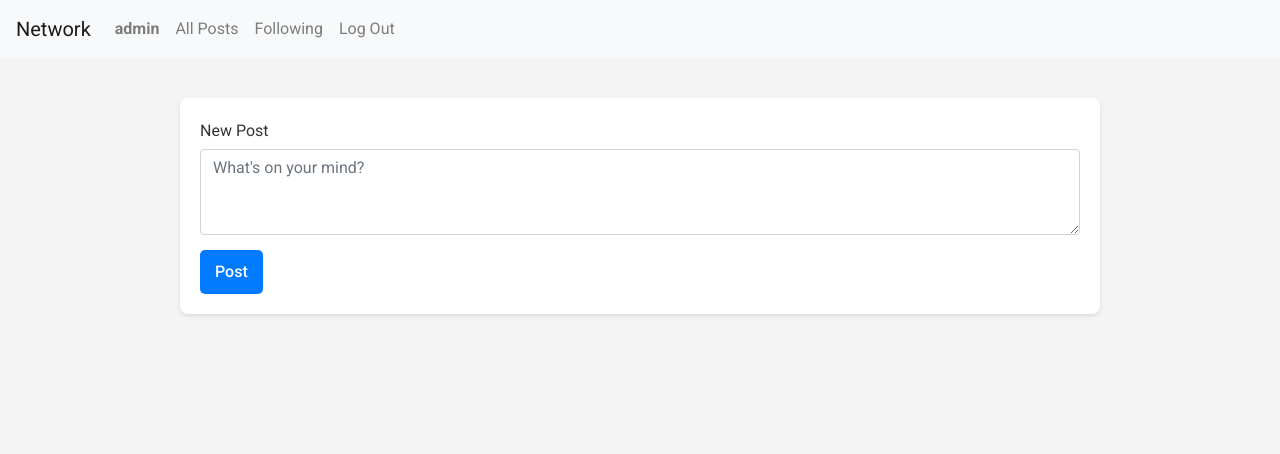
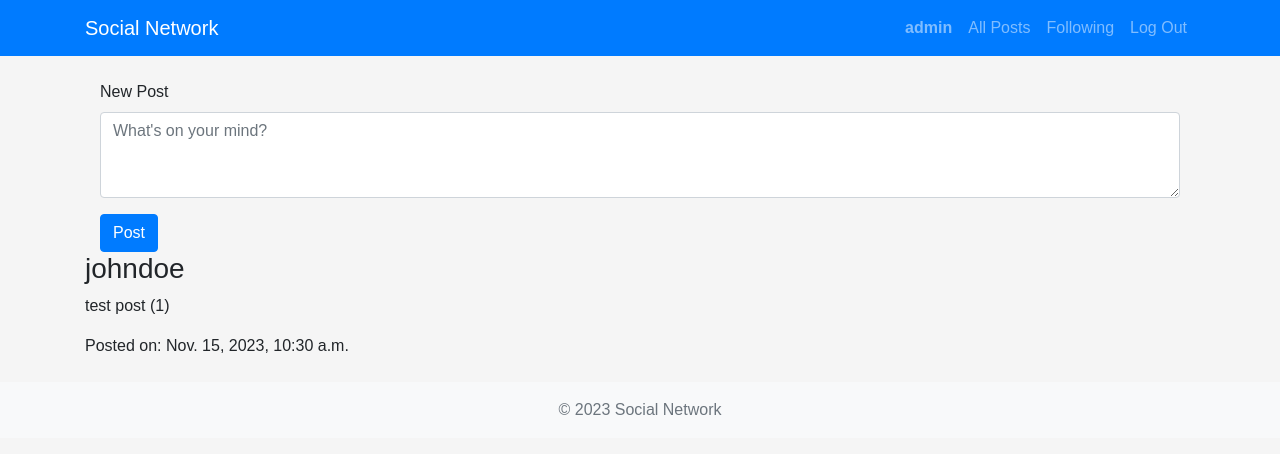
Before and after one commit to mark-goudie/project4, a Django app: page / in a window 1280 px wide. Shown: the top 454 px of the page. Run offline with Django 3.2, Linux system fonts and the light colour scheme; a user stored in the database is signed in; data comes from the database, SQL or seed files in the repository; both versions use the stored data as it was after the commit; some libraries are stand-ins or nearby versions.

Commit message:
fixed the post issue

```diff
--- a/network/static/network/styles.css
+++ b/network/static/network/styles.css
@@ -1,119 +1,20 @@
-/* General Styles */
-body {
-  font-family: "Roboto", sans-serif;
-  background-color: #f4f4f4;
-  color: #333;
-  line-height: 1.6;
-}
-
-.container {
-  max-width: 960px;
-  margin: 20px auto;
-  padding: 20px;
-}
-
-/* Headers */
-h2,
-h3 {
-  color: #333;
-}
-
-/* Buttons */
-.btn {
-  font-weight: 500;
-  border: none;
-  border-radius: 5px;
-  padding: 10px 15px;
-  margin-right: 5px;
-  transition: background-color 0.3s ease;
-}
-
-.btn-primary {
-  background-color: #007bff;
-  color: white;
-}
-
-.btn-primary:hover {
-  background-color: #0056b3;
-}
-
-.btn-outline-primary {
-  background-color: transparent;
-  color: #007bff;
-  border: 1px solid #007bff;
-}
-
-.btn-outline-primary:hover {
-  background-color: #007bff;
-  color: white;
-}
-
-/* Forms */
-form {
-  background: white;
-  padding: 20px;
-  border-radius: 8px;
-  box-shadow: 0 2px 4px rgba(0, 0, 0, 0.1);
-}
-
-.form-group {
-  margin-bottom: 15px;
-}
-
-label {
-  display: block;
-  margin-bottom: 5px;
-}
-
-input[type="text"],
-input[type="email"],
-textarea {
-  width: 100%;
-  padding: 10px;
-  border: 1px solid #ddd;
-  border-radius: 4px;
+* {
+  margin: 0;
+  padding: 0;
   box-sizing: border-box;
 }
 
-input[type="submit"] {
-  width: 100%;
-  cursor: pointer;
+html {
+  overflow-x: hidden;
 }
 
-#compose-view textarea,
-#compose-body textarea {
-  min-height: 200px;
+body {
+  font-family: Arial, sans-serif;
+  font-weight: 400;
+  overflow-x: hidden;
+  background-color: #f5f5f5;
 }
 
-/* Email List */
-.email {
-  background: white;
-  padding: 10px;
-  margin-bottom: 10px;
-  border-radius: 4px;
-  box-shadow: 0 2px 4px rgba(0, 0, 0, 0.05);
+.no-under {
+  text-decoration: none;
 }
-
-.email > div {
-  padding: 5px;
-}
-
-.email:hover {
-  background-color: #f9f9f9;
-}
-
-/* Responsive Design */
-@media (max-width: 768px) {
-  .container {
-    width: 95%;
-    padding: 10px;
-  }
-}
-
-/* Interactive Elements */
-.email:hover,
-.btn:hover,
-.form-group input:focus,
-.form-group textarea:focus {
-  transition: all 0.3s ease;
-}
--- a/network/templates/network/all_posts.html
+++ b/network/templates/network/all_posts.html
@@ -1,3 +1,5 @@
+{% extends "network/layout.html" %}
+
 {% for post in posts %}
 
 {% endfor %}
--- a/network/templates/network/following.html
+++ b/network/templates/network/following.html
@@ -1,6 +1,7 @@
 {% extends "network/layout.html" %}
 
 {% block body %}
+
 <h2>Following</h2>
 <div class="posts">
     {% for post in posts %}
--- a/network/templates/network/index.html
+++ b/network/templates/network/index.html
@@ -2,15 +2,32 @@
 
 {% block body %}
 
+{% if user.is_authenticated %}
     <div class="container">
-    <form method="post">
+        <form method="post" action="{% url 'new_post' %}">
             {% csrf_token %}
             <div class="form-group">
                 <label for="post">New Post</label>
-            <textarea class="form-control" id="post" name="post" placeholder="What's on your mind?" rows="3"></textarea>
+                <textarea class="form-control" id="post" name="post_content" placeholder="What's on your mind?" rows="3"></textarea>
             </div>
             <button type="submit" class="btn btn-primary">Post</button>
         </form>
     </div>
+{% endif %}
+
+<div class="posts">
+    {% for post in posts %}
+    <div class="post">
+        <h3>{{ post.user.username }}</h3>
+        <p>{{ post.post }}</p>
+        <p>Posted on: {{ post.timestamp }}</p>
+    </div>
+    {% empty %}
+    <div class="alert alert-info" role="alert">
+        No posts to display.
+    </div>
+    {% endfor %}
+</div>
+
 
 {% endblock %}
--- a/network/templates/network/layout.html
+++ b/network/templates/network/layout.html
@@ -4,31 +4,22 @@
 <html lang="en">
 <head>
     <title>{% block title %}Social Network{% endblock %}</title>
-    <link
-      rel="stylesheet"
-      href="https://stackpath.bootstrapcdn.com/bootstrap/4.4.1/css/bootstrap.min.css"
-      integrity="sha384-Vkoo8x4CGsO3+Hhxv8T/Q5PaXtkKtu6ug5TOeNV6gBiFeWPGFN9MuhOf23Q9Ifjh"
-      crossorigin="anonymous"
-    />
-    <link
-      href="https://fonts.googleapis.com/css2?family=Roboto:wght@400;500;700&display=swap"
-      rel="stylesheet"
-    />
+    <link rel="stylesheet" href="https://stackpath.bootstrapcdn.com/bootstrap/4.4.1/css/bootstrap.min.css" integrity="sha384-Vkoo8x4CGsO3+Hhxv8T/Q5PaXtkKtu6ug5TOeNV6gBiFeWPGFN9MuhOf23Q9Ifjh" crossorigin="anonymous" />
+    <link href="https://fonts.googleapis.com/css2?family=Roboto:wght@400;500;700&display=swap" rel="stylesheet" />
     <link href="{% static 'network/styles.css' %}" rel="stylesheet" />
     <link rel="icon" href="{% static 'network/favicon.ico' %}" />
 </head>
 <body>
-    <nav class="navbar navbar-expand-lg navbar-light bg-light">
-      <a class="navbar-brand" href="#">Network</a>
-
+    <nav class="navbar navbar-expand-lg navbar-dark bg-primary">
+        <div class="container">
+            <a class="navbar-brand" href="{% url 'index' %}">Social Network</a>
             <div>
-        <ul class="navbar-nav mr-auto">
+                <ul class="navbar-nav ml-auto">
                     {% if user.is_authenticated %}
                     <li class="nav-item">
                         <a class="nav-link" href="{% url 'profile' username=user.username %}"><strong>{{ user.username }}</strong></a>
                     </li>
                     {% endif %}
-
                     <li class="nav-item">
                         <a class="nav-link" href="{% url 'all_posts' %}">All Posts</a>
                     </li>
@@ -49,9 +40,19 @@
                     {% endif %}
                 </ul>
             </div>
+        </div>
     </nav>
 
-    <div class="body">{% block body %} {% endblock %}</div>
+    <div class="container mt-4">
+        {% block body %} {% endblock %}
+    </div>
+
+    <footer class="footer bg-light mt-4 py-3">
+        <div class="container text-center">
+            <span class="text-muted">© 2023 Social Network</span>
+        </div>
+    </footer>
+
     <script src="{% static 'network/editPost.js' %}"></script>
 </body>
 </html>
--- a/network/templates/network/profile.html
+++ b/network/templates/network/profile.html
@@ -1,6 +1,10 @@
+{% extends "network/layout.html" %}
+
 <h1>{{ user_profile.username }}'s Profile</h1>
 <p>Followers: {{ followers }}</p>
 <p>Following: {{ following }}</p>
+
+{% block body %}
 
 {% if user != user_profile %}
 <form method="post" action="{% url 'profile' username=user_profile.username %}">
@@ -40,3 +44,5 @@
         <a href="?page={{ posts.paginator.num_pages }}">Last</a>
     {% endif %}
 </div>
+
+{% endblock %}
--- a/network/views.py
+++ b/network/views.py
@@ -13,7 +13,8 @@ import json
 
 
 def index(request):
-    return render(request, "network/index.html")
+    posts = Post.objects.all().order_by('-timestamp')
+    return render(request, "network/index.html", {"posts": posts})
 
 
 def login_view(request):
@@ -68,7 +69,9 @@ def register(request):
         return render(request, "network/register.html")
 
 def new_post(request):
-    if request.method == "POST":
+    if not request.user.is_authenticated:
+        return HttpResponseRedirect(reverse("login"))
+    elif request.method == "POST":
         content = request.POST["post_content"]
         post = Post(post=content, user=request.user)
         post.save()
```
Also changed, not shown: db.sqlite3. Lines whose indentation alone changed are shown as unchanged.
